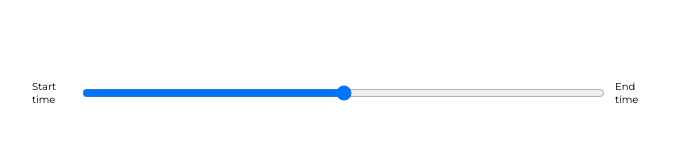
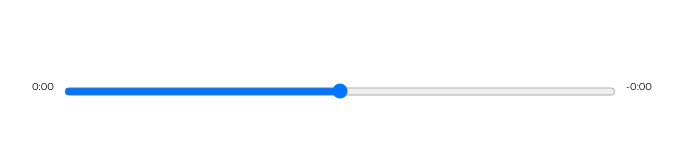
Before and after one commit to kmulqueen/music-player, a React (Create React App) app: page / in a window 1280 px wide. Shown: the part 410-552 px from the top of the page, without its empty margins (298-981 px from the left). Built offline with nearby package versions, Linux system fonts and the light colour scheme.

Commit message:
Updated start time and end time (remaining time) and created functions to format the song time.

```diff
--- a/src/components/Controls/Controls.js
+++ b/src/components/Controls/Controls.js
@@ -1,8 +1,12 @@
-import { useRef } from "react";
+import { useRef, useState } from "react";
 import { Next, Pause, Play, Previous } from "grommet-icons";
 
 const Controls = ({ song, setIsPlaying, isPlaying }) => {
   const audioRef = useRef(null);
+  const [songTime, setSongTime] = useState({
+    currentTime: null,
+    duration: null,
+  });
 
   const nextSongHandler = () => {
     console.log("next");
@@ -18,12 +22,38 @@ const Controls = ({ song, setIsPlaying, isPlaying }) => {
   const previousSongHandler = () => {
     console.log("previous");
   };
+  const timeUpdateHandler = (e) => {
+    const currentTime = e.target.currentTime;
+    const duration = e.target.duration;
+    setSongTime({
+      ...songTime,
+      currentTime,
+      duration,
+    });
+  };
+
+  function formatTime(time) {
+    const minutes = Math.floor(time / 60);
+    const seconds = Math.floor(time % 60);
+    const secondsWithZero = String(seconds).padStart(2, "0");
+    return `${minutes}:${secondsWithZero}`;
+  }
+
+  function formatRemainingTime(currentTime, duration) {
+    const remainingTime = duration - currentTime;
+    return `-${formatTime(remainingTime)}`;
+  }
+
   return (
     <div className="controls-container">
       <div className="time-control">
-        <p className="time-control__start">Start time</p>
+        <p className="time-control__start">
+          {formatTime(songTime.currentTime)}
+        </p>
         <input type="range" name="time-control" />
-        <p className="time-control__end">End time</p>
+        <p className="time-control__end">
+          {formatRemainingTime(songTime.currentTime, songTime.duration)}
+        </p>
       </div>
       <div className="play-control">
         <Previous onClick={previousSongHandler} />
@@ -34,7 +64,12 @@ const Controls = ({ song, setIsPlaying, isPlaying }) => {
         )}
         <Next onClick={nextSongHandler} />
       </div>
-      <audio ref={audioRef} src={song.audio}></audio>
+      <audio
+        ref={audioRef}
+        src={song.audio}
+        onTimeUpdate={timeUpdateHandler}
+        onLoadedMetadata={timeUpdateHandler}
+      ></audio>
     </div>
   );
 };
```
